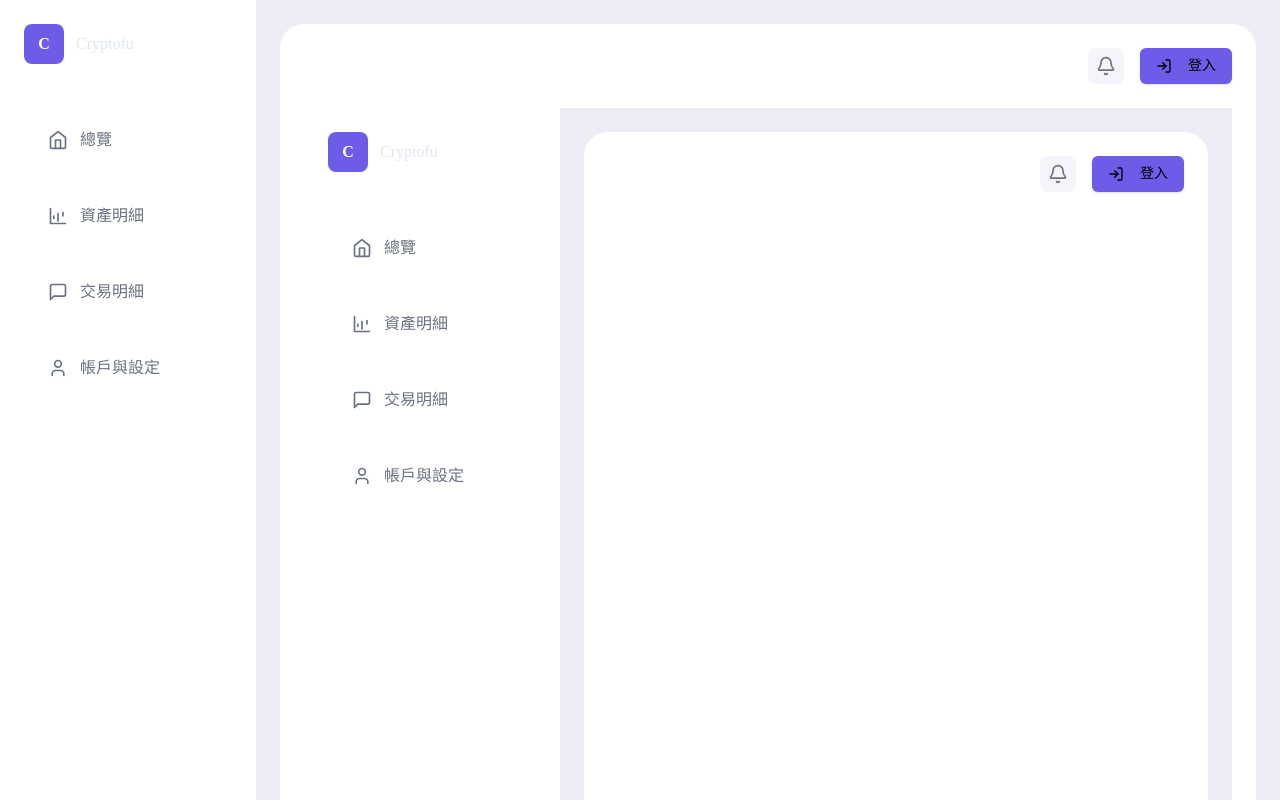
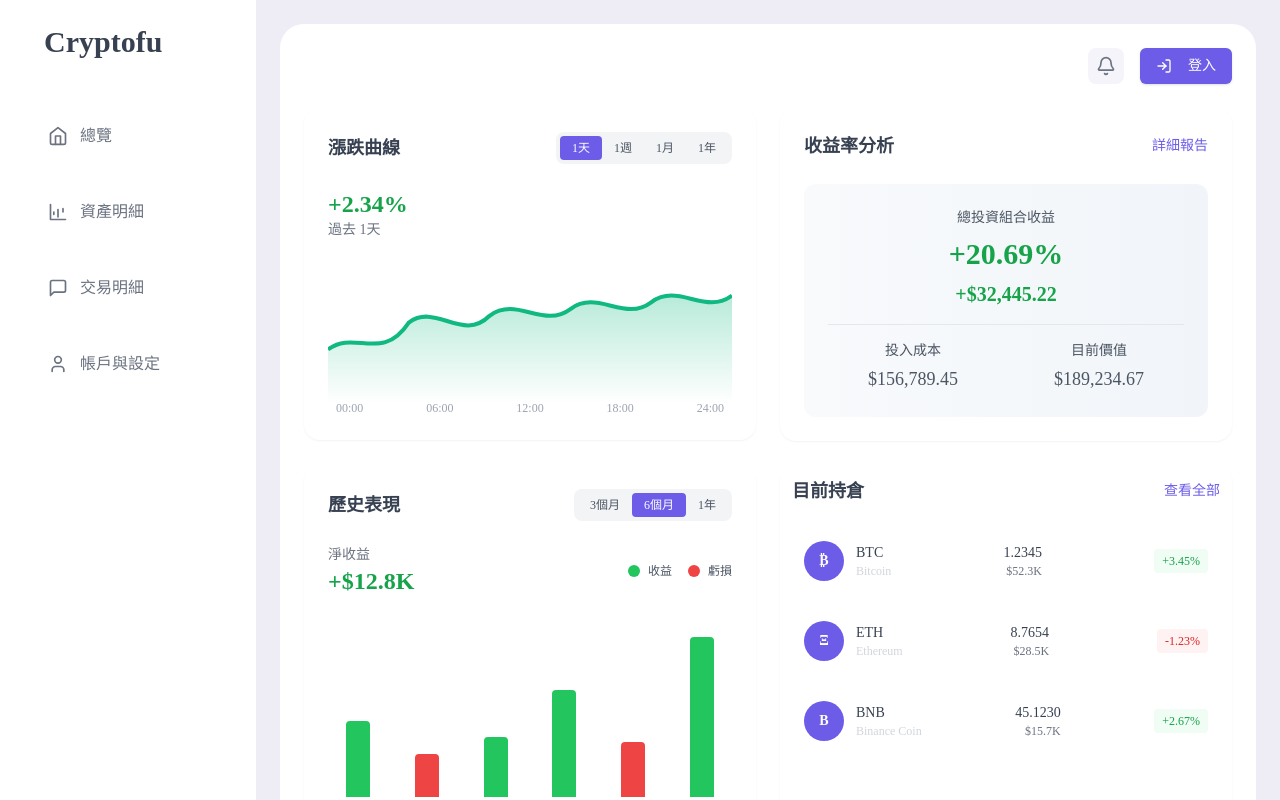
Before and after one commit to party1168/Cryptofu, a Next.js app: page / in a window 1280 px wide. Built offline with nearby package versions, Linux system fonts and the light colour scheme.

Commit message:
feature:新增register function

```diff
--- a/app/dashboard/page.tsx
+++ b/app/dashboard/page.tsx
@@ -8,7 +8,7 @@ import { HistoricalPerformanceChart } from "./historical-performance-chart";
 export default function Dashboard() {
   return (
     <div>
-    <div className="grid md:grid-cols-2 gap-4 lg:gap-6">
+      <div className="grid md:grid-cols-2 gap-4 lg:gap-6">
         {/* First Row */}
         <div className="col-span-1">
           <PriceChangeChart />
--- a/app/layout.tsx
+++ b/app/layout.tsx
@@ -37,7 +37,7 @@ export default function RootLayout({
           <Toaster position="bottom-right" />
           <ThemeProvider
             attribute="class"
-            defaultTheme="dark"
+            defaultTheme="system"
             enableSystem
             disableTransitionOnChange
           >
--- a/app/page.tsx
+++ b/app/page.tsx
@@ -1,10 +1,6 @@
 "use client";
-import { Sidebar } from "@/components/layout/sidebar";
-import { Header } from "@/components/layout/header";
 import { useState } from "react";
 import Dashboard from "./dashboard/page";
-import { LoginPage } from "@/components/auth/login-page";
-import { RegisterPage } from "@/components/auth/register-page";
 
 interface User {
   name: string;
@@ -12,24 +8,5 @@ interface User {
 }
 
 export default function Page() {
-  const [activeTab, setActiveTab] = useState("overview");
-  const [isLoggedIn, setIsLoggedIn] = useState(false);
-  const [user, setUser] = useState<User | null>(null);
-  return (
-    <div className="flex h-screen bg-[#eeedf5]">
-      {/* Left Sidebar */}
-      <Sidebar />
-
-      {/* Main Content */}
-      <div className="flex-1 p-6 overflow-auto">
-        <div className="bg-white rounded-3xl p-6 min-h-full">
-          {/* Header */}
-          <Header isLoggedIn={isLoggedIn} user={user} />
-
-          {/* Dashboard Content */}
-          {/* <Dashboard /> */}
-        </div>
-      </div>
-    </div>
-  );
+  return <Dashboard />;
 }
--- a/components/auth/login-page.tsx
+++ b/components/auth/login-page.tsx
@@ -6,21 +6,13 @@ import { useState } from "react";
 import { Eye, EyeOff, Mail, Lock } from "lucide-react";
 import { Button } from "@/components/ui/button";
 import { Input } from "@/components/ui/input";
-import { useRouter } from "next/navigation";
+import Link from "next/link";
 
 export function LoginPage() {
   const [email, setEmail] = useState("");
   const [password, setPassword] = useState("");
   const [showPassword, setShowPassword] = useState(false);
   const [isLoading, setIsLoading] = useState(false);
-
-  const router = useRouter();
-  const onGoToRegister = () => {
-    router.push("/register");
-  };
-  const onBackToDashboard = () => {
-    router.push("/dashboard");
-  };
 
   function onLogin(email: string, password: string): void {}
 
@@ -40,13 +32,14 @@ export function LoginPage() {
       <div className="w-full max-w-sm sm:max-w-md">
         {/* Logo Section */}
         <div className="text-center mb-6 sm:mb-8">
-          <div className="flex items-center justify-center gap-2 sm:gap-3 mb-3 sm:mb-4">
-            <div className="bg-[#6c5ce7] w-10 h-10 sm:w-12 sm:h-12 rounded-xl flex items-center justify-center">
-              <span className="text-white font-bold text-lg sm:text-xl">C</span>
+          <div className="flex items-center justify-center mb-3 sm:mb-4">
+            <span className="text-3xl sm:text-3xl font-bold text-gray-700">
+              Cryptofu
+            </span>
           </div>
-            <span className="text-xl sm:text-2xl font-bold text-gray-800">Cryptofu</span>
-          </div>
-          <p className="text-sm sm:text-base text-gray-600">歡迎回來，請登入您的帳戶</p>
+          <p className="text-sm sm:text-base text-gray-600">
+            歡迎回來，請登入您的帳戶
+          </p>
         </div>
 
         {/* Login Form */}
@@ -54,7 +47,10 @@ export function LoginPage() {
           <form onSubmit={handleSubmit} className="space-y-5 sm:space-y-6">
             {/* Email Field */}
             <div className="space-y-2">
-              <label htmlFor="email" className="text-sm font-medium text-gray-700">
+              <label
+                htmlFor="email"
+                className="text-sm font-medium text-gray-700"
+              >
                 電子郵件
               </label>
               <div className="relative">
@@ -73,7 +69,10 @@ export function LoginPage() {
 
             {/* Password Field */}
             <div className="space-y-2">
-              <label htmlFor="password" className="text-sm font-medium text-gray-700">
+              <label
+                htmlFor="password"
+                className="text-sm font-medium text-gray-700"
+              >
                 密碼
               </label>
               <div className="relative">
@@ -104,10 +103,16 @@ export function LoginPage() {
             {/* Remember Me & Forgot Password */}
             <div className="flex flex-col sm:flex-row sm:items-center sm:justify-between gap-3 sm:gap-0">
               <label className="flex items-center">
-                <input type="checkbox" className="rounded border-gray-300 text-[#6c5ce7] focus:ring-[#6c5ce7]" />
+                <input
+                  type="checkbox"
+                  className="rounded border-gray-300 text-[#6c5ce7] focus:ring-[#6c5ce7]"
+                />
                 <span className="ml-2 text-sm text-gray-600">記住我</span>
               </label>
-              <button type="button" className="text-sm text-[#6c5ce7] hover:text-[#5d4ed6] text-left sm:text-right">
+              <button
+                type="button"
+                className="text-sm text-[#6c5ce7] hover:text-[#5d4ed6] text-left sm:text-right"
+              >
                 忘記密碼？
               </button>
             </div>
@@ -124,23 +129,26 @@ export function LoginPage() {
           {/* Sign Up Link */}
           <div className="mt-5 sm:mt-6 text-center">
             <span className="text-sm text-gray-600">還沒有帳戶？</span>
+            <Link href={"/register"}>
               <button
                 type="button"
-              onClick={onGoToRegister}
                 className="ml-1 text-sm text-[#6c5ce7] hover:text-[#5d4ed6] font-medium"
               >
                 立即註冊
               </button>
+            </Link>
           </div>
         </div>
 
         {/* Back to Dashboard */}
         <div className="mt-5 sm:mt-6 text-center">
-          <button onClick={onBackToDashboard} className="text-sm text-gray-600 hover:text-gray-800">
+          <Link href={"/dashboard"}>
+            <button className="text-sm text-gray-600 hover:text-gray-800">
               ← 返回儀表板
             </button>
+          </Link>
         </div>
       </div>
     </div>
-  )
+  );
 }
--- a/components/auth/register-page.tsx
+++ b/components/auth/register-page.tsx
@@ -3,27 +3,55 @@
 import type React from "react";
 
 import { useState } from "react";
-import { Eye, EyeOff, Mail, Lock, CheckCircle, XCircle } from "lucide-react";
+import {
+  Eye,
+  EyeOff,
+  Mail,
+  Lock,
+  CheckCircle,
+  XCircle,
+  User,
+} from "lucide-react";
 import { Button } from "@/components/ui/button";
 import { Input } from "@/components/ui/input";
+import Link from "next/link";
+import axios from "axios";
 import { useRouter } from "next/navigation";
+import toast from "react-hot-toast";
 
 export function RegisterPage() {
+  const [name, setName] = useState("");
   const [email, setEmail] = useState("");
   const [password, setPassword] = useState("");
   const [confirmPassword, setConfirmPassword] = useState("");
   const [showPassword, setShowPassword] = useState(false);
   const [showConfirmPassword, setShowConfirmPassword] = useState(false);
   const [isLoading, setIsLoading] = useState(false);
-
-  function onRegister(email: string, password: string): void {}
   const router = useRouter();
 
-  function onBackToLogin(): void {
-    router.push("/login");
+  async function onRegister(
+    name: string,
+    email: string,
+    password: string
+  ): Promise<boolean> {
+    console.log("註冊請求:", { name, email, password });
+    setIsLoading(true);
+
+    return axios
+      .post("/api/auth/signup", {
+        name,
+        email,
+        password,
+      })
+      .then((response) => {
+        setIsLoading(false);
+        console.log("註冊回應:", response.data);
+        if (response.data.success) {
+          return true;
+        } else {
+          throw new Error(response.data.message || "註冊失敗");
         }
-  function onBackToDashboard(): void {
-    router.push("/dashboard");
+      });
   }
 
   // 密碼驗證規則
@@ -41,14 +69,21 @@ export function RegisterPage() {
   const handleSubmit = async (e: React.FormEvent) => {
     e.preventDefault();
     if (!isFormValid) return;
-
     setIsLoading(true);
-
-    // 模擬註冊延遲
-    setTimeout(() => {
-      onRegister(email, password);
+    const isSuccess: boolean = await onRegister(name, email, password);
+    try {
+      if (isSuccess) {
+        router.push("/login");
+        toast.success("註冊成功！請登入您的帳戶。");
+      }
+    } catch (err) {
+      toast.error("註冊失敗，請稍後再試。");
+      setName("");
+      setEmail("");
+      setPassword("");
       setIsLoading(false);
-    }, 1000);
+      return;
+    }
   };
 
   return (
@@ -70,6 +105,27 @@ export function RegisterPage() {
         {/* Register Form */}
         <div className="bg-white rounded-2xl sm:rounded-3xl p-6 sm:p-8 shadow-sm">
           <form onSubmit={handleSubmit} className="space-y-5 sm:space-y-6">
+            {/* Username Field */}
+            <div className="space-y-2">
+              <label
+                htmlFor="name"
+                className="text-sm font-medium text-gray-700"
+              >
+                使用者姓名
+              </label>
+              <div className="relative">
+                <User className="absolute left-3 top-1/2 transform -translate-y-1/2 text-gray-400 h-4 w-4 sm:h-5 sm:w-5" />
+                <Input
+                  id="name"
+                  type="text"
+                  value={name}
+                  onChange={(e) => setName(e.target.value)}
+                  placeholder="請輸入您的使用者姓名"
+                  className="pl-9 sm:pl-10 bg-[#f5f4fa] text-gray-700 border-0 rounded-lg h-10 sm:h-12 text-sm sm:text-base"
+                  required
+                />
+              </div>
+            </div>
             {/* Email Field */}
             <div className="space-y-2">
               <label
@@ -86,7 +142,7 @@ export function RegisterPage() {
                   value={email}
                   onChange={(e) => setEmail(e.target.value)}
                   placeholder="請輸入您的電子郵件"
-                  className="pl-9 sm:pl-10 bg-[#f5f4fa] border-0 rounded-lg h-10 sm:h-12 text-sm sm:text-base"
+                  className="pl-9 sm:pl-10 bg-[#f5f4fa] text-gray-700 border-0 rounded-lg h-10 sm:h-12 text-sm sm:text-base"
                   required
                 />
               </div>
@@ -108,7 +164,7 @@ export function RegisterPage() {
                   value={password}
                   onChange={(e) => setPassword(e.target.value)}
                   placeholder="請輸入您的密碼"
-                  className="pl-9 sm:pl-10 pr-9 sm:pr-10 bg-[#f5f4fa] border-0 rounded-lg h-10 sm:h-12 text-sm sm:text-base"
+                  className="pl-9 sm:pl-10 pr-9 sm:pr-10 text-gray-700 bg-[#f5f4fa] border-0 rounded-lg h-10 sm:h-12 text-sm sm:text-base"
                   required
                 />
                 <button
@@ -195,7 +251,7 @@ export function RegisterPage() {
                   value={confirmPassword}
                   onChange={(e) => setConfirmPassword(e.target.value)}
                   placeholder="請再次輸入您的密碼"
-                  className="pl-9 sm:pl-10 pr-9 sm:pr-10 bg-[#f5f4fa] border-0 rounded-lg h-10 sm:h-12 text-sm sm:text-base"
+                  className="pl-9 sm:pl-10 pr-9 sm:pr-10 text-gray-700 bg-[#f5f4fa] border-0 rounded-lg h-10 sm:h-12 text-sm sm:text-base"
                   required
                 />
                 <button
@@ -268,24 +324,24 @@ export function RegisterPage() {
           {/* Login Link */}
           <div className="mt-5 sm:mt-6 text-center">
             <span className="text-sm text-gray-600">已經有帳戶了？</span>
+            <Link href={"/login"}>
               <button
                 type="button"
-              onClick={onBackToLogin}
                 className="ml-1 text-sm text-[#6c5ce7] hover:text-[#5d4ed6] font-medium"
               >
                 立即登入
               </button>
+            </Link>
           </div>
         </div>
 
         {/* Back to Dashboard */}
         <div className="mt-5 sm:mt-6 text-center">
-          <button
-            onClick={onBackToDashboard}
-            className="text-sm text-gray-600 hover:text-gray-800"
-          >
+          <Link href={"/dashboard"}>
+            <button className="text-sm text-gray-600 hover:text-gray-800">
               ← 返回儀表板
             </button>
+          </Link>
         </div>
       </div>
     </div>
--- a/components/layout/client-layout.tsx
+++ b/components/layout/client-layout.tsx
@@ -49,11 +49,11 @@ export default function ClientLayout({
             >
               <Menu className="h-5 w-5 text-gray-600" />
             </button>
-            <div className="flex items-center gap-3">
-              <div className="bg-[#6c5ce7] w-8 h-8 rounded-lg flex items-center justify-center">
-                <span className="text-white font-bold text-sm">C</span>
-              </div>
-              <span className="text-lg font-bold">Cryptofu</span>
+            {/* Mobile Header Title */}
+            <div className="flex items-center">
+              <span className="text-xl lg:text-2xl font-bold text-gray-700">
+                Cryptofu
+              </span>
             </div>
             <div className="w-10"></div> {/* Spacer for centering */}
           </div>
--- a/components/layout/header.tsx
+++ b/components/layout/header.tsx
@@ -1,7 +1,7 @@
 "use client";
-import { Search, Bell, LogIn } from "lucide-react";
+import { Bell, LogIn } from "lucide-react";
 import { Button } from "@/components/ui/button";
-import { useRouter } from "next/navigation";
+import Link from "next/link";
 
 interface User {
   name: string;
@@ -12,22 +12,16 @@ interface User {
 interface HeaderProps {
   isLoggedIn: boolean;
   user: User | null;
-
 }
 
 export function Header({ isLoggedIn, user }: HeaderProps) {
-  const router = useRouter();
-  const onLoginClick = () => {
-    router.push("/login");
-  };
   return (
     <div className="flex flex-col sm:flex-row justify-between items-start sm:items-center gap-4 sm:gap-0 mb-4 lg:mb-6">
       {/* Search Bar */}
-      <div className="relative w-full sm:w-auto">
-      </div>
+      <div className="relative w-full sm:w-auto"></div>
       <div className="flex items-center gap-2 sm:gap-4 w-full sm:w-auto justify-end">
         <button className="bg-[#f5f4fa] p-2 rounded-lg">
-        <Bell className="h-4 w-4 lg:h-5 lg:w-5 text-gray-500" />
+          <Bell className="h-4 w-4 lg:h-5 lg:w-5 text-gray-500" />
         </button>
 
         {isLoggedIn ? (
@@ -35,10 +29,12 @@ export function Header({ isLoggedIn, user }: HeaderProps) {
             <span className="text-sm font-medium">{user?.name}</span>
           </div>
         ) : (
-          <Button onClick={onLoginClick} className="bg-[#6c5ce7] hover:bg-[#5d4ed6] text-xs lg:text-sm px-3 lg:px-4">
-            <LogIn className="mr-1 lg:mr-2 h-3 w-3 lg:h-4 lg:w-4" />
-            <span className="hidden sm:inline">登入</span>
-          </Button>
+          <Link href="/login">
+            <Button className="bg-[#6c5ce7] hover:bg-[#5d4ed6] text-xs lg:text-sm px-3 lg:px-4">
+              <LogIn className="text-white mr-1 lg:mr-2 h-3 w-3 lg:h-4 lg:w-4" />
+              <span className="hidden sm:inline text-white">登入</span>
+            </Button>
+          </Link>
         )}
       </div>
     </div>
--- a/components/layout/sidebar.tsx
+++ b/components/layout/sidebar.tsx
@@ -3,6 +3,7 @@ import { X } from "lucide-react";
 import { NavItem } from "@/components/layout/nav-item";
 import { usePathname } from "next/navigation";
 import { useRouter } from "next/navigation";
+import Link from "next/link";
 
 const navItems = [
   {
@@ -104,12 +105,13 @@ export function Sidebar({ onClose }: { onClose?: () => void }) {
         </div>
       )}
       {/* Mobile Title */}
-      <div className="flex items-center gap-3 mb-8 lg:mb-10">
-        <div className="bg-[#6c5ce7] w-8 h-8 lg:w-10 lg:h-10 rounded-lg flex items-center justify-center">
-          <span className="text-white font-bold text-sm lg:text-base">C</span>
+      <Link href="/">
+        <div className="flex items-center mb-8 ml-5 lg:mb-10">
+          <span className="text-base lg:text-3xl font-bold text-gray-700">
+            Cryptofu
+          </span>
         </div>
-        <span className="text-sm lg:text-base font-medium">Cryptofu</span>
-      </div>
+      </Link>
 
       <nav className="flex-1">
         <ul className="space-y-1">
```
Also changed, not shown: public/images/cryptofu.png (added), public/images/cryptofu.svg (added). Lines whose indentation alone changed are shown as unchanged.
